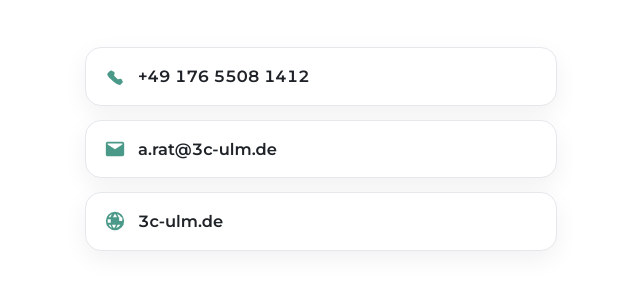
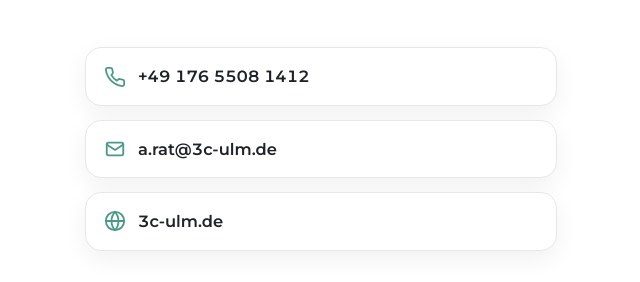
Before and after one commit to 3C-Web/andrejrat, a plain HTML site: page index.html in a window 1280 px wide. Shown: the part 399-681 px from the top of the page, 319-959 px from the left. Drawn offline with Linux system fonts and the light colour scheme.

Commit message:
Update index.html

```diff
--- a/index.html
+++ b/index.html
@@ -21,7 +21,7 @@
       --shadow:0 8px 24px rgba(0,0,0,.06);
       --radius:16px;
       --anthrazit:#2F2F2F;
-      --icon:#4b9a89; /* consistent icon color */
+      --icon:#4b9a89; /* icon color */
     }
 
     *{box-sizing:border-box}
@@ -92,14 +92,8 @@
       text-align:left;
     }
 
-    .btn:hover {
-      background:var(--btn-hover);
-      border-color:#dfe3e8;
-    }
-
-    .btn:active {
-      transform:translateY(1px);
-    }
+    .btn:hover { background:var(--btn-hover); border-color:#dfe3e8; }
+    .btn:active { transform:translateY(1px); }
 
     .ico {
       color:var(--icon);
@@ -109,10 +103,10 @@
       place-items:center;
     }
 
-    .ico svg {
-      width:22px;
-      height:22px;
-      fill:currentColor;
+    .ico svg{
+      width:22px; height:22px;
+      stroke:currentColor; fill:none;
+      stroke-width:2; stroke-linecap:round; stroke-linejoin:round;
       display:block;
     }
 
@@ -134,8 +128,9 @@
       <!-- Phone -->
       <a class="btn" href="tel:+4917655081412">
         <span class="ico" aria-hidden="true">
-          <svg viewBox="0 0 24 24">
-            <path d="M21 16.5c0 .5-.18 1-.52 1.36l-2.2 2.2a2 2 0 0 1-2.03.5c-2.1-.68-4.9-2.45-7.25-4.8S4.39 11.85 3.7 9.77a2 2 0 0 1 .5-2.03l2.2-2.2A1.93 1.93 0 0 1 7.76 5c.3 0 .6.07.86.2l2.1 1.02c.64.31.98 1.02.83 1.71l-.46 2.1a.9.9 0 0 0 .24.83l3.35 3.35c.23.23.56.32.88.24l2.1-.46a1.6 1.6 0 0 1 1.7.83l1.02 2.1c.12.26.2.56.2.86Z"/>
+          <!-- phone (lucide/feather style) -->
+          <svg viewBox="0 0 24 24" role="img" aria-label="Telefon">
+            <path d="M22 16.92v3a2 2 0 0 1-2.18 2 19.9 19.9 0 0 1-8.63-3.07 19.5 19.5 0 0 1-6-6A19.9 19.9 0 0 1 2.08 4.18 2 2 0 0 1 4.06 2h3a2 2 0 0 1 2 1.72c.12.9.3 1.77.57 2.6a2 2 0 0 1-.45 2.11L8.09 9.91a16 16 0 0 0 6 6l1.48-1.09a2 2 0 0 1 2.11-.45c.83.27 1.7.45 2.6.57A2 2 0 0 1 22 16.92Z"/>
           </svg>
         </span>
         <span class="txt">+49 176 5508 1412</span>
@@ -144,8 +139,10 @@
       <!-- Email -->
       <a class="btn" href="mailto:a.rat@3c-ulm.de">
         <span class="ico" aria-hidden="true">
-          <svg viewBox="0 0 24 24">
-            <path d="M20 4H4a2 2 0 0 0-2 2v12c0 1.1.9 2 2 2h16a2 2 0 0 0 2-2V6a2 2 0 0 0-2-2Zm0 3.2-8 5.1-8-5.1V6h16v1.2Zm0 2.3-7.44 4.73a2 2 0 0 1-2.12 0L3 9.5V18h18V9.5Z"/>
+          <!-- mail -->
+          <svg viewBox="0 0 24 24" role="img" aria-label="E-Mail">
+            <rect x="3" y="5" width="18" height="14" rx="2" ry="2"></rect>
+            <path d="M3 7l9 6 9-6"></path>
           </svg>
         </span>
         <span class="txt">a.rat@3c-ulm.de</span>
@@ -154,8 +151,12 @@
       <!-- Website -->
       <a class="btn" href="https://3c-ulm.de/" target="_blank" rel="noopener">
         <span class="ico" aria-hidden="true">
-          <svg viewBox="0 0 24 24">
-            <path d="M12 2a10 10 0 1 0 0 20 10 10 0 0 0 0-20Zm6.92 6h-3.02a15 15 0 0 0-1.7-3.6A8 8 0 0 1 18.92 8ZM12 4c.9 1.1 1.64 2.45 2.18 4H9.82C10.36 6.45 11.1 5.1 12 4ZM5.08 8a8 8 0 0 1 3.72-3.6A15 15 0 0 0 7.1 8H5.08ZM4 12c0-.7.07-1.37.2-2h3.2a22 22 0 0 0 0 4H4.2c-.13-.63-.2-1.3-.2-2Zm1.08 4H7.1c.4 1.3.95 2.5 1.7 3.6A8 8 0 0 1 5.08 16Zm5.82 4c-.9-1.1-1.64-2.45-2.18-4h4.36c-.54 1.55-1.28 2.9-2.18 4Zm2.3-.4c.75-1.1 1.3-2.3 1.7-3.6h3.02A8 8 0 0 1 13.2 19.6ZM16.6 12a20 20 0 0 1 0-4h3.2c.13.63.2 1.3.2 2s-.07 1.37-.2 2h-3.2Z"/>
+          <!-- globe -->
+          <svg viewBox="0 0 24 24" role="img" aria-label="Webseite">
+            <circle cx="12" cy="12" r="10"></circle>
+            <path d="M2 12h20"></path>
+            <path d="M12 2a15 15 0 0 1 0 20"></path>
+            <path d="M12 2a15 15 0 0 0 0 20"></path>
           </svg>
         </span>
         <span class="txt">3c-ulm.de</span>
```
